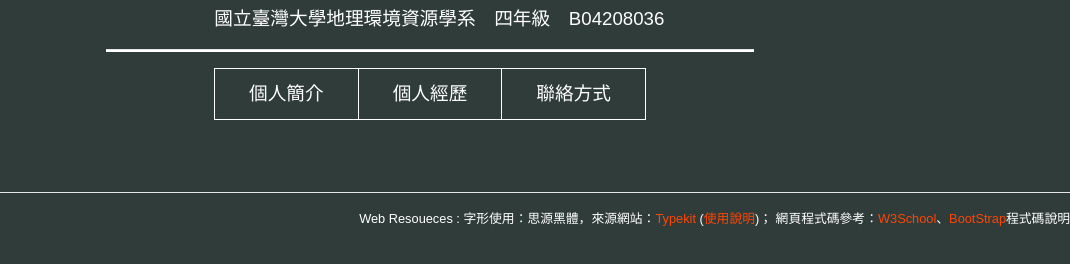
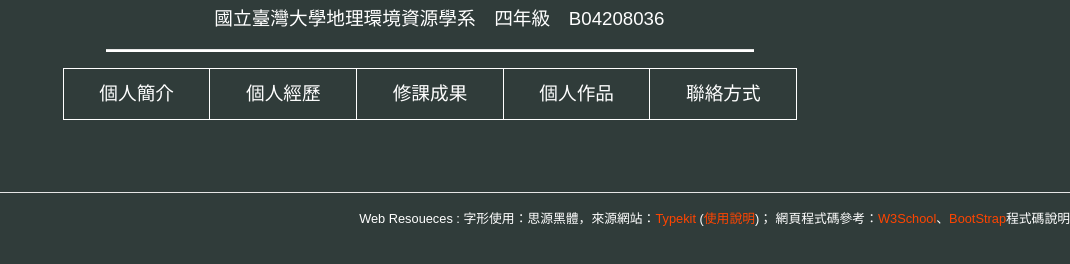
Before and after one commit to MeiYiLiou9702/meiyiliou9702.github.io, a plain HTML site: page index.html in a window 1280 px wide. Shown: the part 398-662 px from the top of the page, without its empty margins (210-1280 px from the left). Drawn offline with nearby package versions, Linux system fonts and the light colour scheme.

Commit message:
首頁加上兩個可以點的區域[F

```diff
--- a/index.html
+++ b/index.html
@@ -52,11 +52,13 @@
            <p style="color: #ffffff;text-align: center;">　國立臺灣大學地理環境資源學系　四年級　B04208036</p>
            <hr style="height: 2px;background-color: #ffffff;width: 60%">
            <center>
-           <table  style="width: 40%">
+           <table  style="width: 68%">
                <tbody style="color: white;text-align: center;font-size: ;padding: 20">
                    <tr>
                        <th style="border:1px solid white;"><button id="b1"><a href="#intro" style="color: white"  onclick="document.getElementById('intro').style.display=''">個人簡介</a></button></th>
                        <th style="border:1px solid white;"><button id="b2"><a href="#personal" style="color: white"   onclick="document.getElementById('personal').style.display=''">個人經歷</a></button></th>
+                       <th style="border:1px solid white;"><button id="b3"><a href="#contact" style="color: white"   onclick="document.getElementById('contact').style.display=''">修課成果</a></button></th>
+                       <th style="border:1px solid white;"><button id="b3"><a href="#Product" style="color: white"   onclick="document.getElementById('Product').style.display=''">個人作品</a></button></th>
                        <th style="border:1px solid white;"><button id="b3"><a href="#contact" style="color: white"   onclick="document.getElementById('contact').style.display=''">聯絡方式</a></button></th>
                    </tr>
                </tbody>
@@ -65,6 +67,7 @@
            </center>
        </div>
    </div>
+
    <article id="intro"; class="col" style="margin: auto;color: #303C3A;width: 60%;background-color: #ffffff;display: none">
       <h1 style="text-align: center" >個人簡介</h1>
       <hr style="height: 2px;background-color: #303C3A;width: 60%">
@@ -109,6 +112,10 @@
        <p style="text-align: right"><a href="#ta" onclick="document.getElementById('intro').style.display='none'">back to top</a></p>
    </article>
 
+   <div id="Product" style="color: white;display: none">
+       <iframe style="text-align: center;margin: auto;width: 80%;" src='https://github.com/MeiYiLiou9702/Demo.git'></iframe>
+   </div>
+
    <article id="contact" class="col" style="margin: auto;color: #303C3A;width: 60%;background-color: #ffffff;display: none">
        <h1 style="text-align: center">聯絡方式</h1>
        <hr style="height: 2px;background-color: #303C3A;width: 60%">
```
